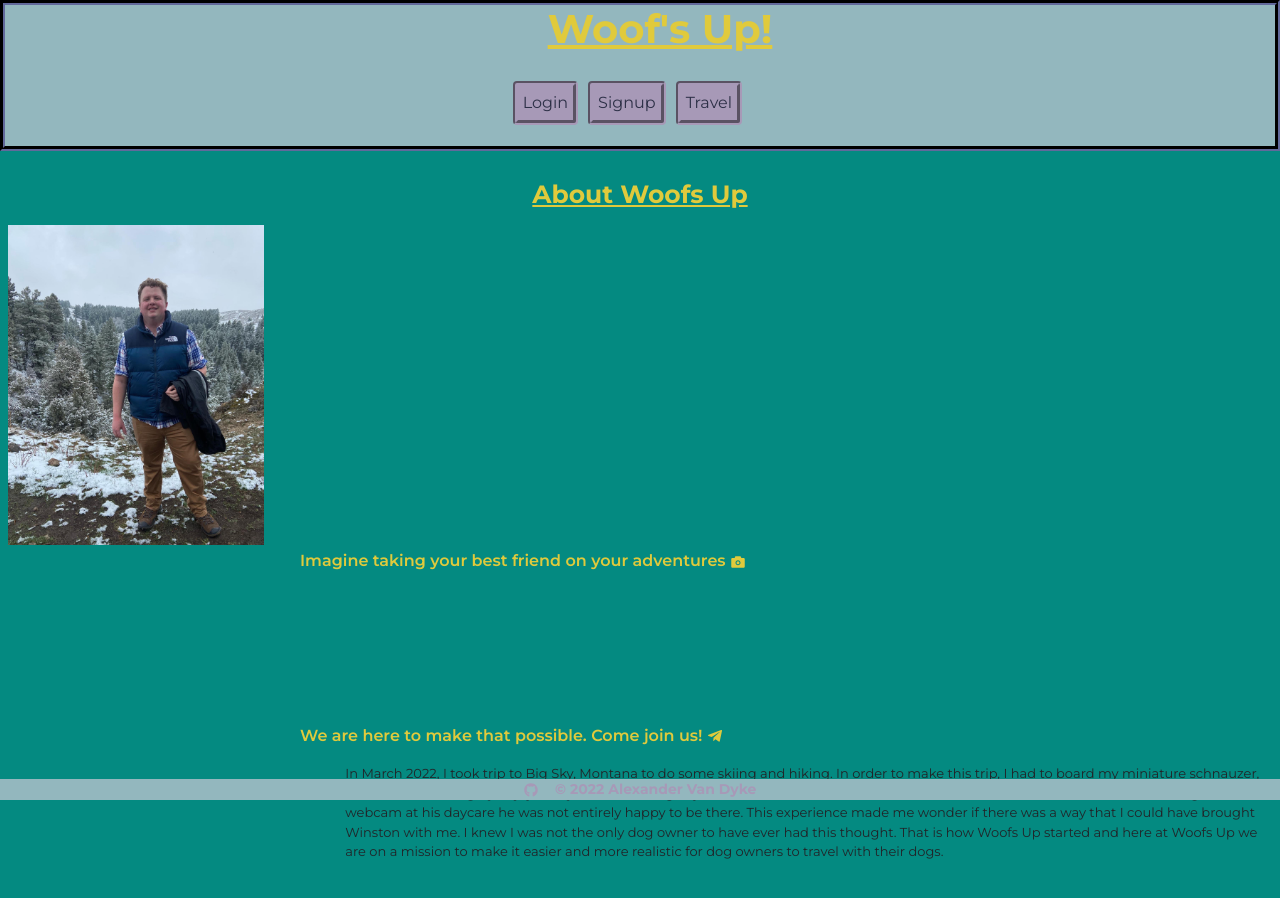
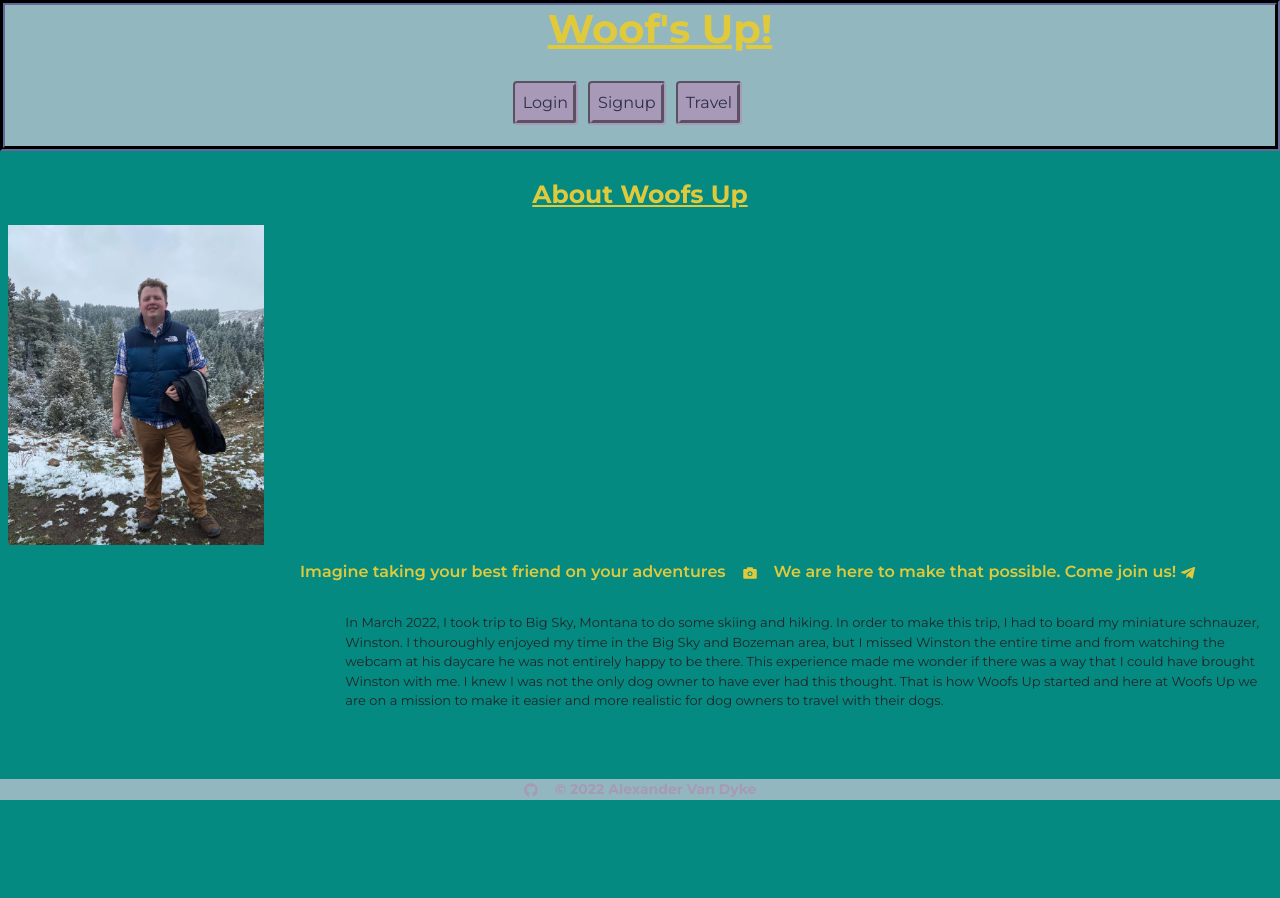
Before and after one commit to AlexandertheGreat491/Woofs_Up, a React (Create React App) app: page / in a window 1280 px wide. Shown: the top 898 px of the page. Built offline with nearby package versions, Linux system fonts and the light colour scheme.

Commit message:
moved text and changed margins

```diff
--- a/src/pages/Home.js
+++ b/src/pages/Home.js
@@ -27,13 +27,11 @@ const Home = () => {
 
       <p id="text">
         Imagine taking your best friend on your adventures
-        <AiFillCamera className="m-1" />
-      </p>
-
-      <p id="texttwo">
+        <AiFillCamera className="m-3" />
         We are here to make that possible. Come join us!
         <FaTelegramPlane className="m-1" />
       </p>
+
       <p id="bio">
         In March 2022, I took trip to Big Sky, Montana to do some skiing and
         hiking. In order to make this trip, I had to board my miniature
```
